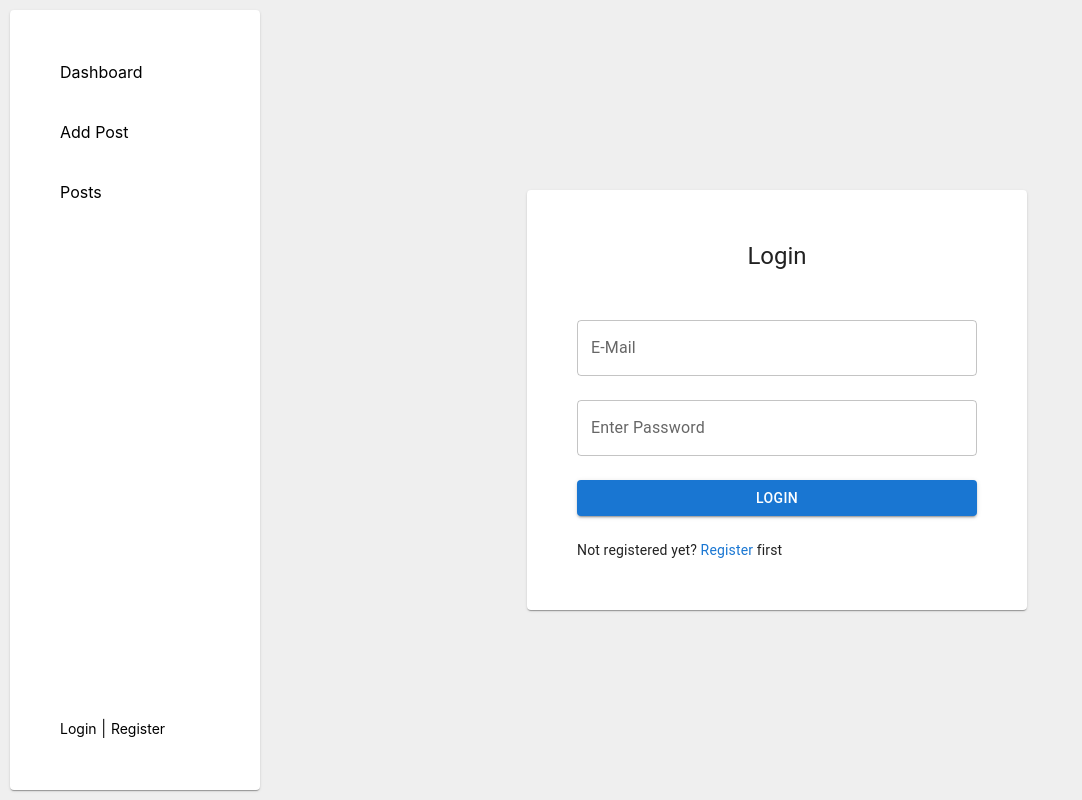
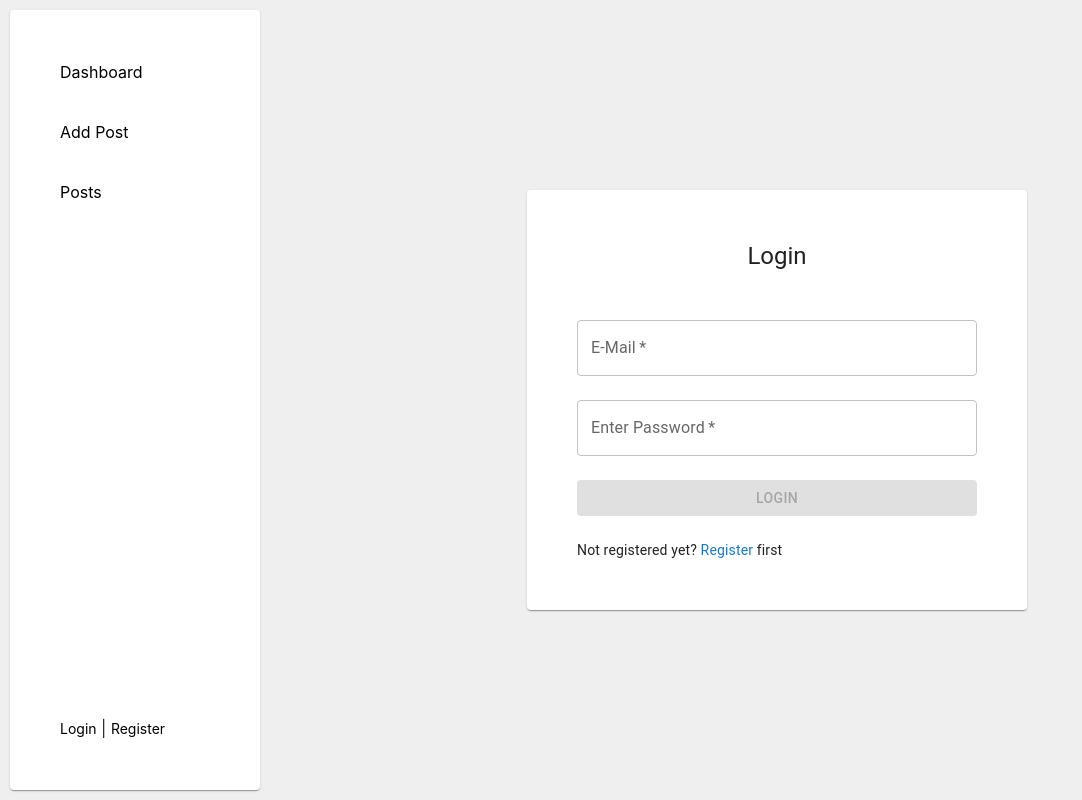
Before and after one commit to announa/blogpost-mern, a React app in the folder client/: page /login in a window 1280 px wide. Shown: the whole page, without its empty margins (0-1082 px from the left). Built offline with nearby package versions, Linux system fonts and the light colour scheme; the HTML template or start-up script is replaced by a standard one.

Commit message:
login form validation

```diff
--- /dev/null
+++ b/client/src/components/form-error/FormError.tsx
@@ -0,0 +1,7 @@
+import { styled } from '@mui/material';
+
+export const FormError = styled('p')({
+  margin: 0,
+  fontSize: '12px',
+  color: 'red',
+});
--- a/client/src/pages/login/Login.tsx
+++ b/client/src/pages/login/Login.tsx
@@ -1,14 +1,17 @@
 import { styled, TextField, Typography, useTheme } from '@mui/material';
 import axios from 'axios';
 import { useSnackbar } from 'notistack';
-import { useState } from 'react';
+import { ChangeEvent, useEffect, useMemo, useState } from 'react';
+import validator from 'validator';
+import { z } from 'zod';
 import { Button } from '../../components/button/Button';
+import { FormError } from '../../components/form-error/FormError';
+import { Link } from '../../components/link/Link';
 import { PageContainer } from '../../components/page-container/PageContainer';
 import { PageHeader } from '../../components/page-header/PageHeader';
 import { PaperCard } from '../../components/paper-card/PaperCard';
 import { routes } from '../../config/navigation/navigation';
 import { handleAxiosError } from '../../utils/error-handling/errorHandling';
-import { Link } from '../../components/link/Link';
 
 const StyledForm = styled('form')({
   width: '100%',
@@ -23,14 +26,35 @@ const initialUserData = {
   password: '',
 };
 
+const emailParser = z
+  .string()
+  .refine((value) => validator.isEmail(value), { message: 'A valid email is required' });
+
 export const Login = () => {
   const theme = useTheme();
   const { enqueueSnackbar } = useSnackbar();
   const [userData, setUserData] = useState(initialUserData);
+  const [error, setError] = useState(initialUserData);
+
+  const validatedEmail = useMemo(() => emailParser.safeParse(userData.email), [userData.email]);
+
+  useEffect(() => {
+    if (validatedEmail.data) {
+      setError({ ...error, email: '' });
+    }
+  }, [validatedEmail, error]);
+
+  useEffect(() => {
+    if (userData.password.length > 0) {
+      setError({ ...error, password: '' });
+    }
+  }, [userData.password, error]);
+
+  const isSubmitDisabled = !validatedEmail.data || !userData.password;
 
   const handleLogin = async () => {
     try {
-      const result = await axios.post(`${import.meta.env.VITE_AUTH_URL}${routes.login.route}`, userData, {
+      await axios.post(`${import.meta.env.VITE_AUTH_URL}${routes.login.route}`, userData, {
         headers: {
           'Content-Type': 'application/json',
         },
@@ -41,26 +65,52 @@ export const Login = () => {
     }
   };
 
+  const handleChange = (
+    event: ChangeEvent<HTMLInputElement | HTMLTextAreaElement>,
+    field: 'email' | 'password'
+  ) => {
+    const value = event.target.value;
+    setUserData({ ...userData, [field]: value });
+  };
+
   return (
     <PageContainer>
       <PaperCard maxWidth="500px" padding="50px">
         <PageHeader title="Login" textAlign="center" />
         <StyledForm>
+          <div>
             <TextField
               name="email"
               label="E-Mail"
               type="email"
               value={userData.email}
-            onChange={(event) => setUserData({ ...userData, email: event.target.value })}
+              required
+              fullWidth
+              onBlur={() =>
+                setError({ ...error, email: validatedEmail.data ? '' : 'A valid Email is required' })
+              }
+              onChange={(event) => handleChange(event, 'email')}
+              error={!!error.email}
             />
+            {error.email && <FormError>{error.email}</FormError>}
+          </div>
+          <div>
             <TextField
               name="password"
               label="Enter Password"
               type="password"
               value={userData.password}
-            onChange={(event) => setUserData({ ...userData, password: event.target.value })}
+              required
+              fullWidth
+              onBlur={() => setError({ ...error, password: userData.password ? '' : 'Password is required' })}
+              onChange={(event) => handleChange(event, 'password')}
+              error={!!error.password}
             />
-          <Button onClick={handleLogin}>Login</Button>
+            {error.password && <FormError>{error.password}</FormError>}
+          </div>
+          <Button onClick={handleLogin} disabled={isSubmitDisabled}>
+            Login
+          </Button>
           <Typography variant="body2">
             Not registered yet?{' '}
             <Link
```
Lines whose indentation alone changed are shown as unchanged.
